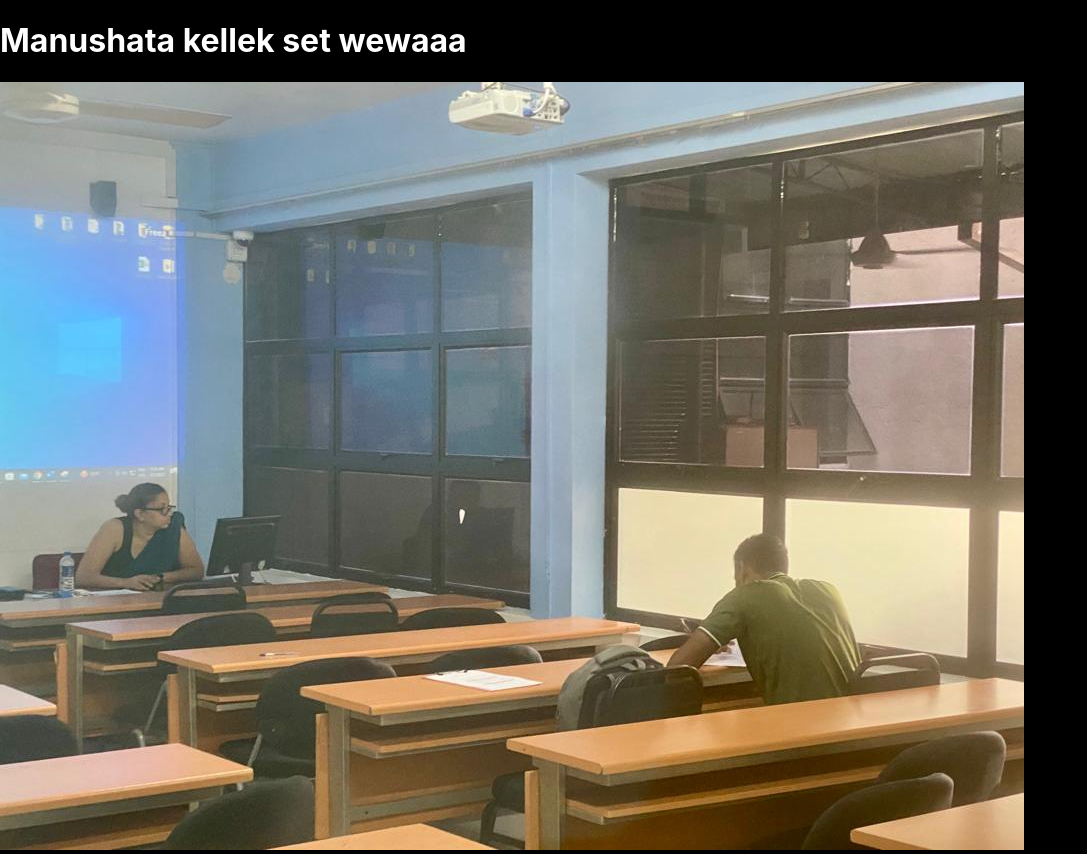
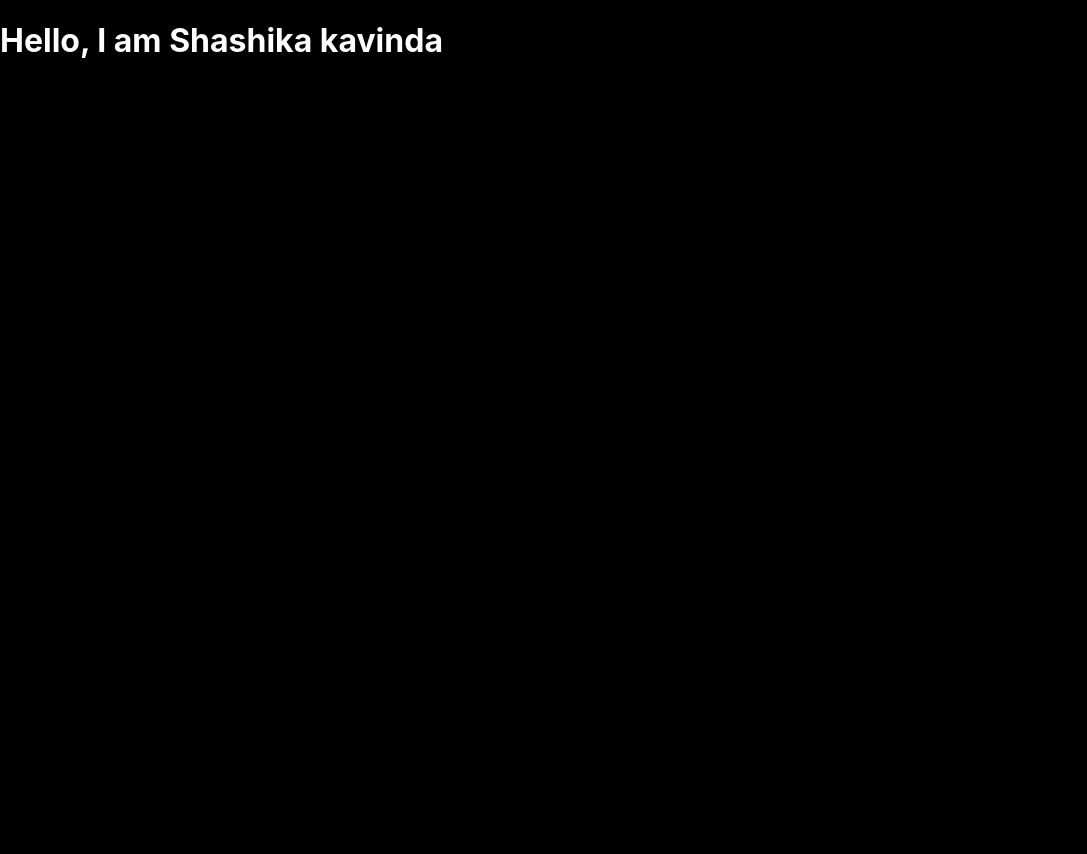
Before and after one commit to Shashika17/Shashika, a React (Create React App) app: page / in a window 1280 px wide. Shown: the whole page, without its empty margins (0-1087 px from the left). After the commit the page ends 800 px from the top, so only its background shows below. Built offline with nearby package versions, Linux system fonts and the light colour scheme.

Commit message:
type writer

```diff
--- a/package.json
+++ b/package.json
@@ -9,10 +9,9 @@
     "react": "^18.2.0",
     "react-dom": "^18.2.0",
     "react-scripts": "5.0.1",
-    "web-vitals": "^2.1.4",
-    "homepage": "http://Shashika17.github.io/Shashika"
+    "typewriter-effect": "^2.20.1",
+    "web-vitals": "^2.1.4"
   },
-  "homepage": "http://Shashika17.github.io/Shashika",
   "scripts": {
     "predeploy": "npm run build",
     "deploy": "gh-pages -d build",
--- a/public/index.html
+++ b/public/index.html
@@ -23,7 +23,7 @@
       work correctly both with client-side routing and a non-root public URL.
       Learn how to configure a non-root public URL by running `npm run build`.
     -->
-    <title>Manushasge dos duru kirima</title>
+    <title>About Shashika kavinda</title>
   </head>
   <body>
     <noscript>You need to enable JavaScript to run this app.</noscript>
--- a/src/Name.jsx
+++ b/src/Name.jsx
@@ -1,11 +1,22 @@
 import React from 'react'
-import './dark-theme.css'
-import MyImage from './manu.jpeg'
+import styles from'./dark-theme.css'
+import Typewriter from 'typewriter-effect';
+
 export default function Namee() {
+
   return (
    <div><body>
-    <h1>Manushata kellek set wewaaa</h1>
-    <img src={MyImage} alt="My Image" />
+
+  <h1> <Typewriter
+  onInit={(typewriter) => {
+    typewriter.typeString('Hello, I am Shashika kavinda')
+      .start();
+  }}
+/></h1>
+
    </body></div>
+
+
+
   )
 }
--- a/src/dark-theme.css
+++ b/src/dark-theme.css
@@ -2,3 +2,27 @@ body{
     background-color: #000;
   color: #fff;
 }
+.mainname h1 {
+  color: #fff;
+  font-family: monospace;
+  overflow: hidden; /* Ensures the content is not revealed until the animation */
+  border-right: .15em solid orange; /* The typwriter cursor */
+  white-space: nowrap; /* Keeps the content on a single line */
+  margin: 0 auto; /* Gives that scrolling effect as the typing happens */
+  letter-spacing: .15em; /* Adjust as needed */
+  animation:
+    typing 3.5s steps(30, end),
+    blink-caret .5s step-end infinite;
+}
+
+/* The typing effect */
+@keyframes typing {
+  from { width: 0 }
+  to { width: 100% }
+}
+
+/* The typewriter cursor effect */
+@keyframes blink-caret {
+  from, to { border-color: transparent }
+  50% { border-color: orange }
+}
```
Also changed, not shown: 1 other file (tests, documents, lock files or other folders).
